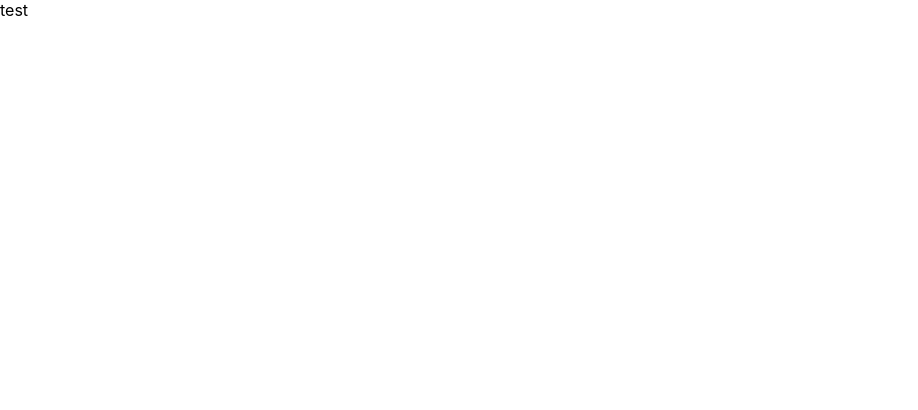
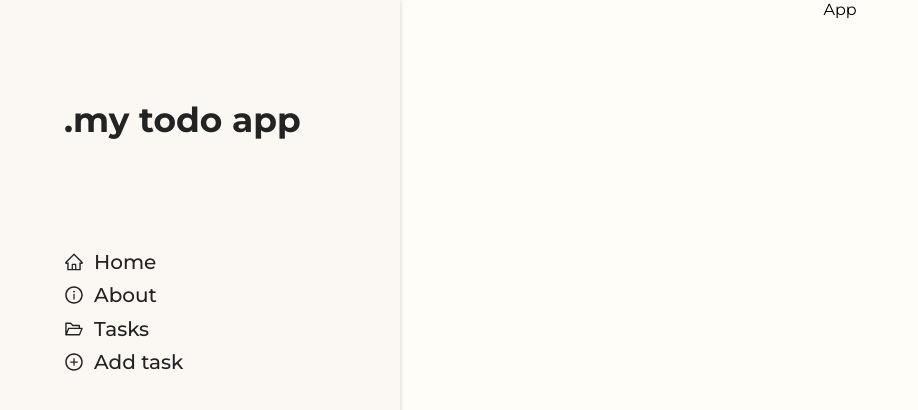
Before and after one commit to dkveil/my-todo-app-with-ts, a React (Create React App) app: page / in a window 1280 px wide. Shown: the top 410 px of the page, without its empty margins (0-918 px from the left). Built offline with nearby package versions, Linux system fonts and the light colour scheme.

Commit message:
navbarcart styled

```diff
--- a/package.json
+++ b/package.json
@@ -12,6 +12,7 @@
     "@types/react-dom": "^18.0.6",
     "react": "^18.2.0",
     "react-dom": "^18.2.0",
+    "react-icons": "^4.4.0",
     "react-router": "^6.3.0",
     "react-router-dom": "^6.3.0",
     "react-scripts": "5.0.1",
--- a/src/App.tsx
+++ b/src/App.tsx
@@ -2,14 +2,29 @@ import { ThemeProvider } from 'styled-components';
 import { theme } from './styles/theme';
 import GlobalStyles from './styles/global'
 import { Routes, Route } from 'react-router';
+import NavbarCart from './components/NavbarCart';
+import Navbar from './components/Navbar/index';
+import { AppWrapper } from './containers/container';
+import styled from 'styled-components';
+
+const Test = styled.div`
+    display: flex;
+    justify-content: center;
+    flex-grow: 1;
+    background-color: ${({theme}) => theme.color.bgapp};
+`;
 
 const App = () => {
   return (
     <ThemeProvider theme={theme}>
       <GlobalStyles />
-      <Routes>
-        <Route path="/" element={<div>test</div>}/>
-      </Routes>
+      <AppWrapper>
+        <NavbarCart />
+        <Navbar />
+        <Routes>
+          <Route path="/" element={<Test>App</Test>}/>
+        </Routes>
+      </AppWrapper>
     </ThemeProvider>
   );
 }
--- /dev/null
+++ b/src/components/Navbar/Navbar.styles.ts
@@ -0,0 +1 @@
+import styled from "styled-components";
--- /dev/null
+++ b/src/components/NavbarCart/NavbarCart.styles.ts
@@ -0,0 +1,55 @@
+import styled from "styled-components";
+import { Link } from "react-router-dom";
+
+export const Wrapper = styled.div`
+    position: fixed;
+    width: 100%;
+    height: 100vh;
+    background-color: ${({theme}) => theme.color.bgcart};
+    padding: 0 4rem;
+    transform: translateX(-100%);
+    box-shadow: 0 0 .3rem ${({theme}) => theme.color.bgcartshadow};
+    z-index: 1;
+
+    ${({theme}) => theme.mq.desktop}{
+        position: static;
+        width: 400px;
+        transform: none;
+    }
+`
+
+export const LogoWrapper = styled.div`
+    display: flex;
+    align-items: center;
+    width: 100%;
+    height: 30vh;
+`
+
+export const Logo = styled(Link)`
+    font-size: 2.15rem;
+    font-weight: 700;
+    text-decoration: none;
+    color: ${({theme}) => theme.color.font};
+`
+
+export const NavList = styled.ul`
+    list-style: none;
+
+`
+
+export const NavItem = styled.li`
+    margin: .6rem 0;
+`
+
+export const NavLink = styled(Link)`
+    display: flex;
+    align-items: center;
+    font-size: 20px;
+    font-weight: 500;
+    color: ${({theme}) => theme.color.font};
+    text-decoration: none;
+
+    &:hover{
+        color: ${({theme}) => theme.fonthover};
+    }
+`
--- /dev/null
+++ b/src/components/NavbarCart/index.tsx
@@ -0,0 +1,56 @@
+import * as NavCart from './NavbarCart.styles'
+import {
+    AiOutlineHome,
+    AiOutlineInfoCircle,
+    AiOutlineFolderOpen,
+    AiOutlinePlusCircle,
+} from "react-icons/ai";
+
+const navitems = [
+    {
+        name: "Home",
+        path: "/",
+        icon: <AiOutlineHome style={{ marginRight: "10px" }} />,
+    },
+    {
+        name: "About",
+        path: "/about",
+        icon: <AiOutlineInfoCircle style={{ marginRight: "10px" }} />,
+    },
+    {
+        name: "Tasks",
+        path: "/tasks",
+        icon: <AiOutlineFolderOpen style={{ marginRight: "10px" }} />,
+    },
+    {
+        name: "Add task",
+        path: "/add-task",
+        icon: <AiOutlinePlusCircle style={{ marginRight: "10px" }} />,
+    },
+];
+
+const NavbarCart = () => {
+    return (
+        <NavCart.Wrapper>
+            <NavCart.LogoWrapper>
+                <NavCart.Logo to="/">
+                    .my todo app
+                </NavCart.Logo>
+            </NavCart.LogoWrapper>
+            <nav>
+                <NavCart.NavList>
+                    {navitems.map(item => (
+                        <NavCart.NavItem id={item.name}>
+                            <NavCart.NavLink to={item.path}>
+                                {item.icon && item.icon}
+                                {item.name}
+                            </NavCart.NavLink>
+                        </NavCart.NavItem>
+                    ))}
+                </NavCart.NavList>
+            </nav>
+        </NavCart.Wrapper>
+    )
+}
+
+export default NavbarCart;
--- /dev/null
+++ b/src/containers/container.tsx
@@ -0,0 +1,16 @@
+import styled from "styled-components";
+
+export const AppWrapper = styled.div`
+    display: flex;
+    flex-direction: column;
+    flex-wrap: wrap;
+    width: 100vw;
+
+    ${({theme}) => theme.mq.desktop}{
+        flex-direction: row;
+    }
+`
+
+export const Container = styled.div`
+
+`
--- a/src/index.css
+++ b/src/index.css
@@ -1,8 +1,11 @@
+@import url('https://fonts.googleapis.com/css2?family=Montserrat:wght@300;400;500;600;700&display=swap');
+
 body {
   margin: 0;
   font-family: -apple-system, BlinkMacSystemFont, 'Segoe UI', 'Roboto', 'Oxygen',
     'Ubuntu', 'Cantarell', 'Fira Sans', 'Droid Sans', 'Helvetica Neue',
     sans-serif;
+    font-family: 'Montserrat', sans-serif;
   -webkit-font-smoothing: antialiased;
   -moz-osx-font-smoothing: grayscale;
 }
--- a/src/styles/global.ts
+++ b/src/styles/global.ts
@@ -1,6 +1,9 @@
 import { createGlobalStyle } from 'styled-components';
 
 export default createGlobalStyle`
+
+    @import url('https://fonts.googleapis.com/css2?family=Montserrat:wght@300;400;500;600;700&display=swap');
+
     *, *::before, *::after{
         margin: 0;
         padding: 0;
--- a/src/styles/theme.ts
+++ b/src/styles/theme.ts
@@ -1,4 +1,11 @@
 export const theme = {
+    color: {
+        bgapp: '#fffdf8',
+        bgcart: '#fbf8f3',
+        bgcartshadow: '#d1d1d1',
+        font: '#232323',
+        fonthover: '#626262'
+    },
     mq: {
         tablet: `@media screen and (min-width: 768px)`,
         desktop: `@media screen and (min-width: 1024px)`,
```
Also changed, not shown: src/components/Navbar/index.tsx (added, +7 -0 lines), 1 other file (tests, documents, lock files or other folders).
